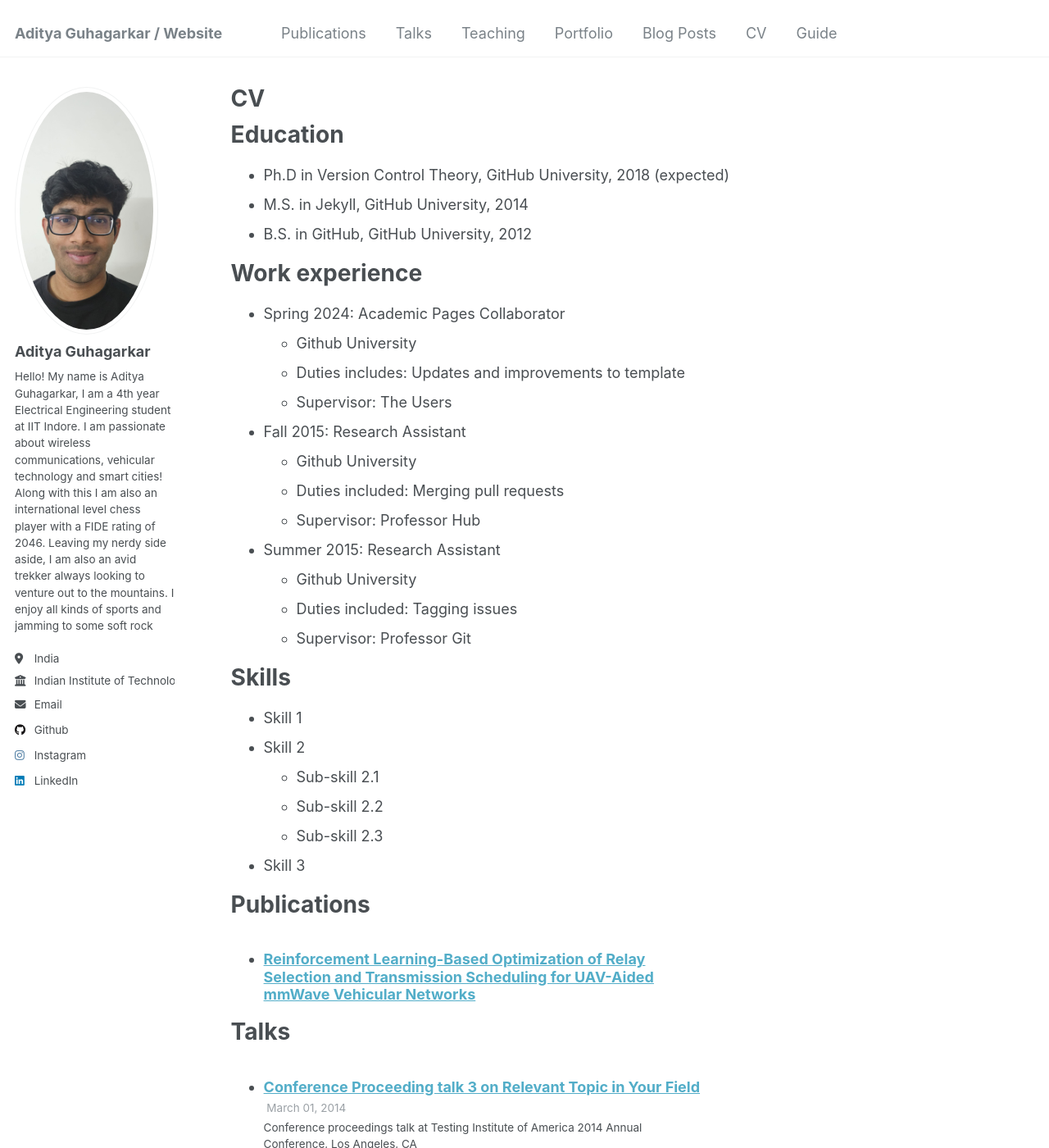
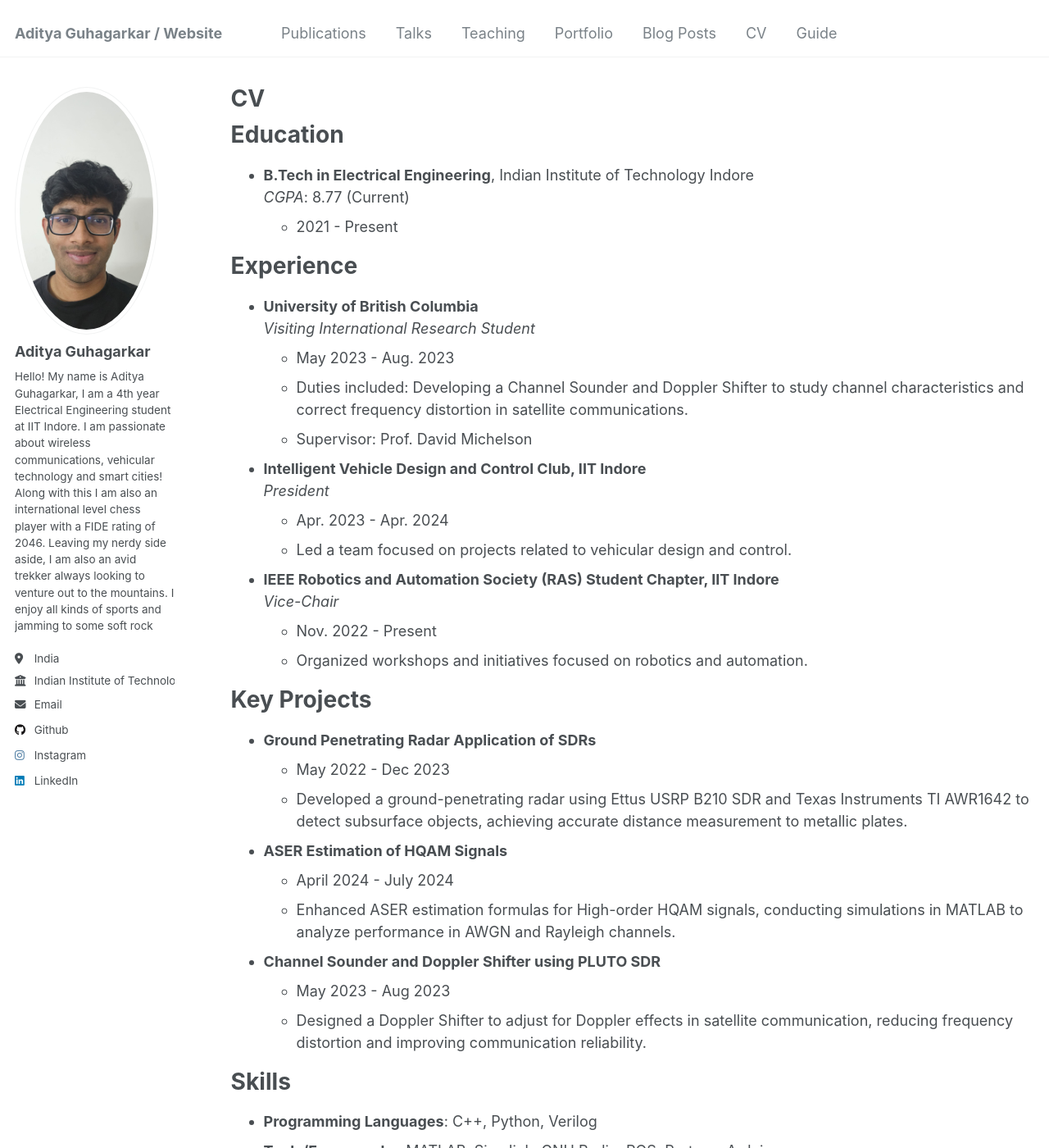
Before and after one commit to AdityaGuhagarkar/adityaguhagarkar.github.io, a Jekyll site: the page built from _pages/cv.md, in a window 1280 px wide and 1400 px high. Shown: the whole window at 82% size. Built offline with Jekyll 4.4.1, drawn with Linux system fonts in a browser that asks for light colours; some of the changed text lies outside the part shown.

Commit message:
Update cv.md

```diff
--- a/_pages/cv.md
+++ b/_pages/cv.md
@@ -11,35 +11,47 @@ redirect_from:
 
 Education
 ======
-* Ph.D in Version Control Theory, GitHub University, 2018 (expected)
-* M.S. in Jekyll, GitHub University, 2014
-* B.S. in GitHub, GitHub University, 2012
+* **B.Tech in Electrical Engineering**, Indian Institute of Technology Indore
+  *CGPA*: 8.77 (Current)
+  * 2021 - Present
 
-Work experience
+Experience
 ======
-* Spring 2024: Academic Pages Collaborator
-  * Github University
-  * Duties includes: Updates and improvements to template
-  * Supervisor: The Users
+* **University of British Columbia**
+  *Visiting International Research Student*
+  * May 2023 - Aug. 2023
+  * Duties included: Developing a Channel Sounder and Doppler Shifter to study channel characteristics and correct frequency distortion in satellite communications.
+  * Supervisor: Prof. David Michelson
 
-* Fall 2015: Research Assistant
-  * Github University
-  * Duties included: Merging pull requests
-  * Supervisor: Professor Hub
+* **Intelligent Vehicle Design and Control Club, IIT Indore**
+  *President*
+  * Apr. 2023 - Apr. 2024
+  * Led a team focused on projects related to vehicular design and control.
 
-* Summer 2015: Research Assistant
-  * Github University
-  * Duties included: Tagging issues
-  * Supervisor: Professor Git
+* **IEEE Robotics and Automation Society (RAS) Student Chapter, IIT Indore**
+  *Vice-Chair*
+  * Nov. 2022 - Present
+  * Organized workshops and initiatives focused on robotics and automation.
+
+Key Projects
+======
+* **Ground Penetrating Radar Application of SDRs**
+  * May 2022 - Dec 2023
+  * Developed a ground-penetrating radar using Ettus USRP B210 SDR and Texas Instruments TI AWR1642 to detect subsurface objects, achieving accurate distance measurement to metallic plates.
+
+* **ASER Estimation of HQAM Signals**
+  * April 2024 - July 2024
+  * Enhanced ASER estimation formulas for High-order HQAM signals, conducting simulations in MATLAB to analyze performance in AWGN and Rayleigh channels.
+
+* **Channel Sounder and Doppler Shifter using PLUTO SDR**
+  * May 2023 - Aug 2023
+  * Designed a Doppler Shifter to adjust for Doppler effects in satellite communication, reducing frequency distortion and improving communication reliability.
 
 Skills
 ======
-* Skill 1
-* Skill 2
-  * Sub-skill 2.1
-  * Sub-skill 2.2
-  * Sub-skill 2.3
-* Skill 3
+* **Programming Languages**: C++, Python, Verilog
+* **Tools/Frameworks**: MATLAB, Simulink, GNU Radio, ROS, Proteus, Arduino
+* **Operating Systems**: Windows, Ubuntu
 
 Publications
 ======
@@ -47,18 +59,24 @@ Publications
     {% include archive-single-cv.html %}
   {% endfor %}</ul>
 
-Talks
+Achievements
 ======
-  <ul>{% for post in site.talks reversed %}
-    {% include archive-single-talk-cv.html  %}
-  {% endfor %}</ul>
-
-Teaching
-======
-  <ul>{% for post in site.teaching reversed %}
-    {% include archive-single-cv.html %}
-  {% endfor %}</ul>
+* **MITACS Globalink Fellow** (2023)
+* **IEEE PES India Scholarship Award** (2022-23)
+* **Bronze Medal**, 11th Inter IIT Tech Meet 2023 (Jaguar Land Rover problem statement)
+* **Gold Medal**, IITI Summer of Code (Intelligent Vehicles Category, 2022)
+* **Multiple medals** in state and national chess championships
 
 Service and leadership
 ======
-* Currently signed in to 43 different slack teams
+* **Manager**, Tinkerers Lab, IIT Indore (Aug. 2023 - Apr. 2024)
+  * Responsible for lab setup, machine maintenance, and student enrollment.
+* **Chess Club Member**, IIT Indore (Dec. 2021 - Present)
+  * Competed in inter-collegiate and state-level chess tournaments.
+* **URSI EMTS 2023 Conference**
+  * Organizing team member for the URSI EMTS 2023 conference held at the University of British Columbia.
+
+Standardized Tests
+======
+* **JEE Advanced**: All India Rank 2906 (97.9 percentile) - 2021
+* **JEE Mains**: All India Rank 2321 (99.8 percentile) - 2021
```
